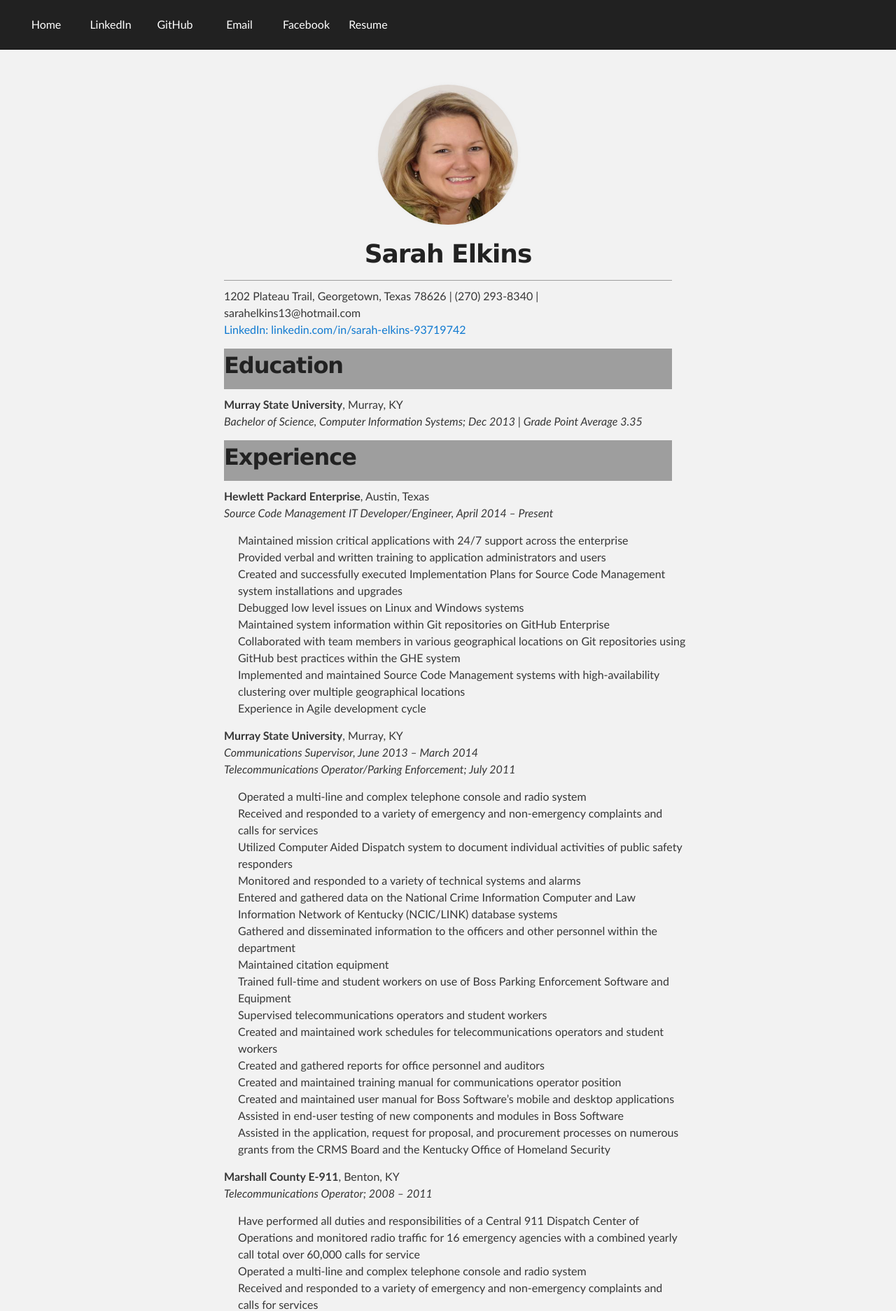
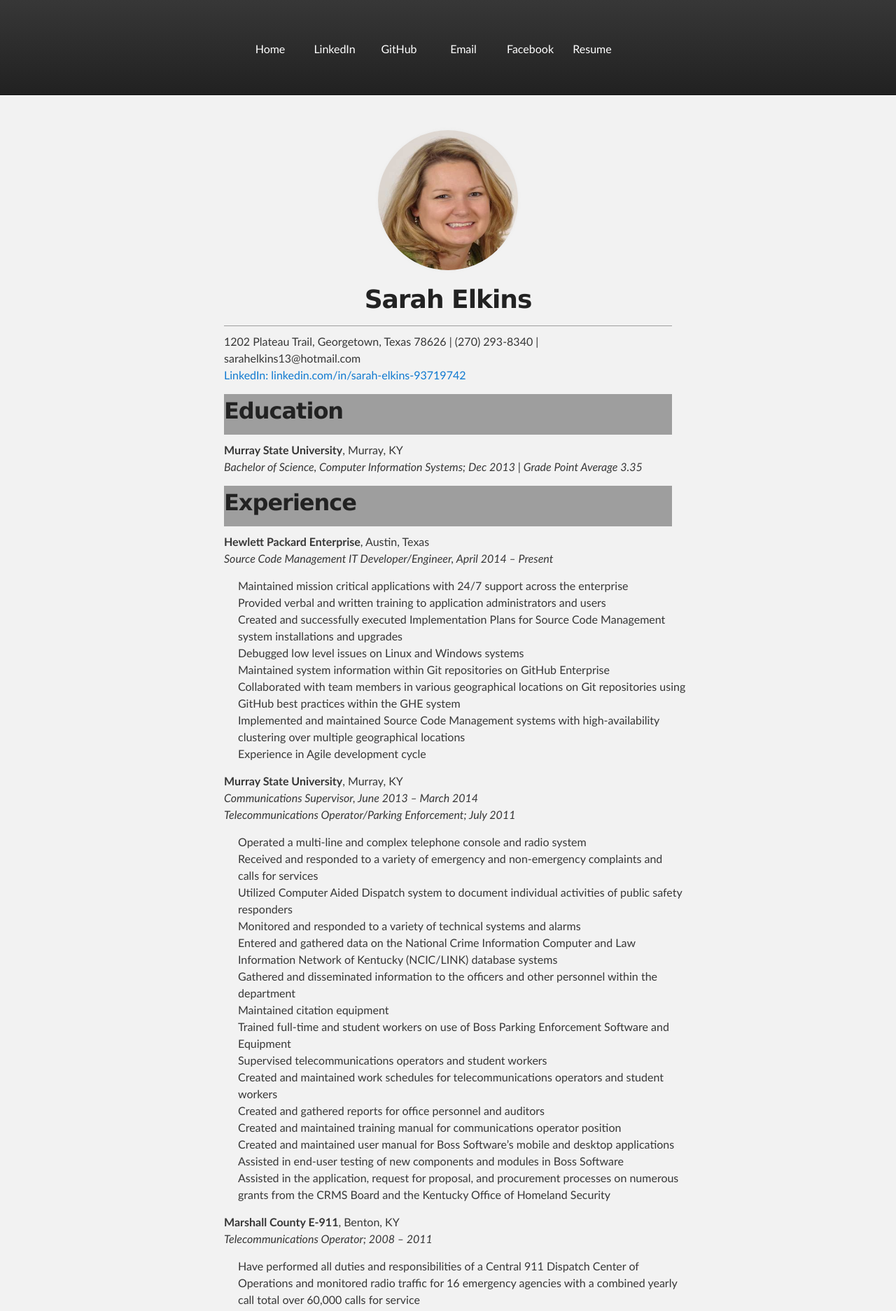
Before and after one commit to selkins13/selkins13.github.io, a Jekyll site: the page built from SarahElkinsResume.md, in a window 1280 px wide. Shown: the top 1873 px of the page at 70% size. Built offline with Jekyll 4.4.1, drawn with Linux system fonts in a browser that asks for light colours; grey boxes are pictures that could not be loaded.

Commit message:
menu bar

```diff
--- a/_includes/header.html
+++ b/_includes/header.html
@@ -50,8 +50,9 @@
 
     <!-- Stylesheets -->
     <link rel="stylesheet" href="{{ site.baseurl }}/assets/css/style.css" >
-    <p>
-      <div id="header">
+
+    <div id="header_wrap" class="outer">
+        <header class="inner">
           <nav>
             <ul id="menu" background-color="#333" list-style-type="none">
               <li><a href="{{ site.author.home }}">Home</a></li>
@@ -62,5 +63,5 @@
               <li><a href="{{ site.author.resume }}">Resume</a></li>
             </ul>
           </nav>
+        </header>
     </div>
-    </p>
```
Lines whose indentation alone changed are shown as unchanged.
